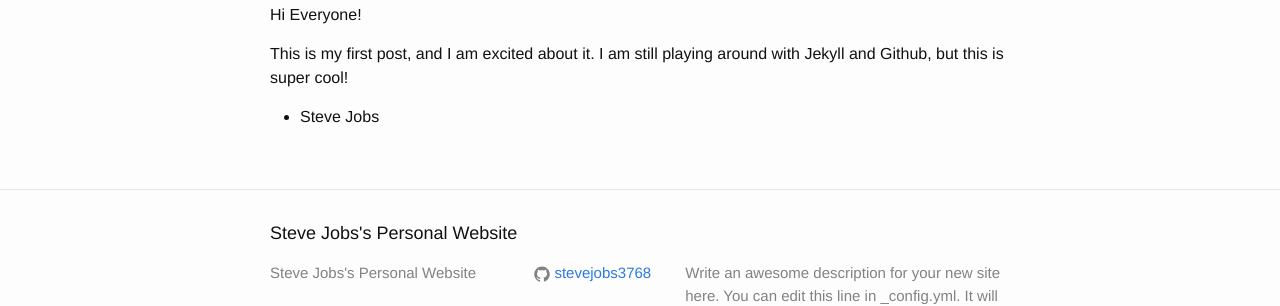
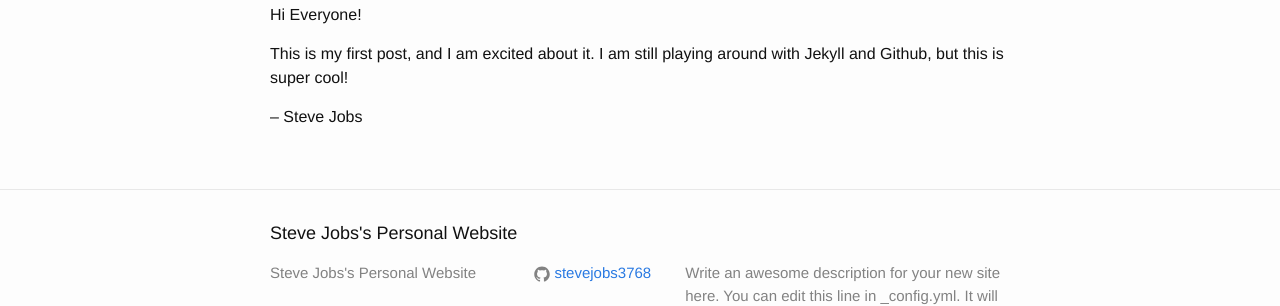
Before and after one commit to ishanm0/ishanm0.github.io, a Jekyll site: the page built from _posts/2016-05-14-My-First-Post.markdown, in a window 1280 px wide. Shown: the part 197-503 px from the top of the page. Built offline with Jekyll 4.4.1, drawn with Linux system fonts in a browser that asks for light colours.

Commit message:
Save my work

```diff
--- a/_posts/2016-05-14-My-First-Post.markdown
+++ b/_posts/2016-05-14-My-First-Post.markdown
@@ -8,4 +8,4 @@ Hi Everyone!
 
 This is my first post, and I am excited about it. I am still playing around with Jekyll and Github, but this is super cool!
 
-- Steve Jobs
+– Steve Jobs
```
